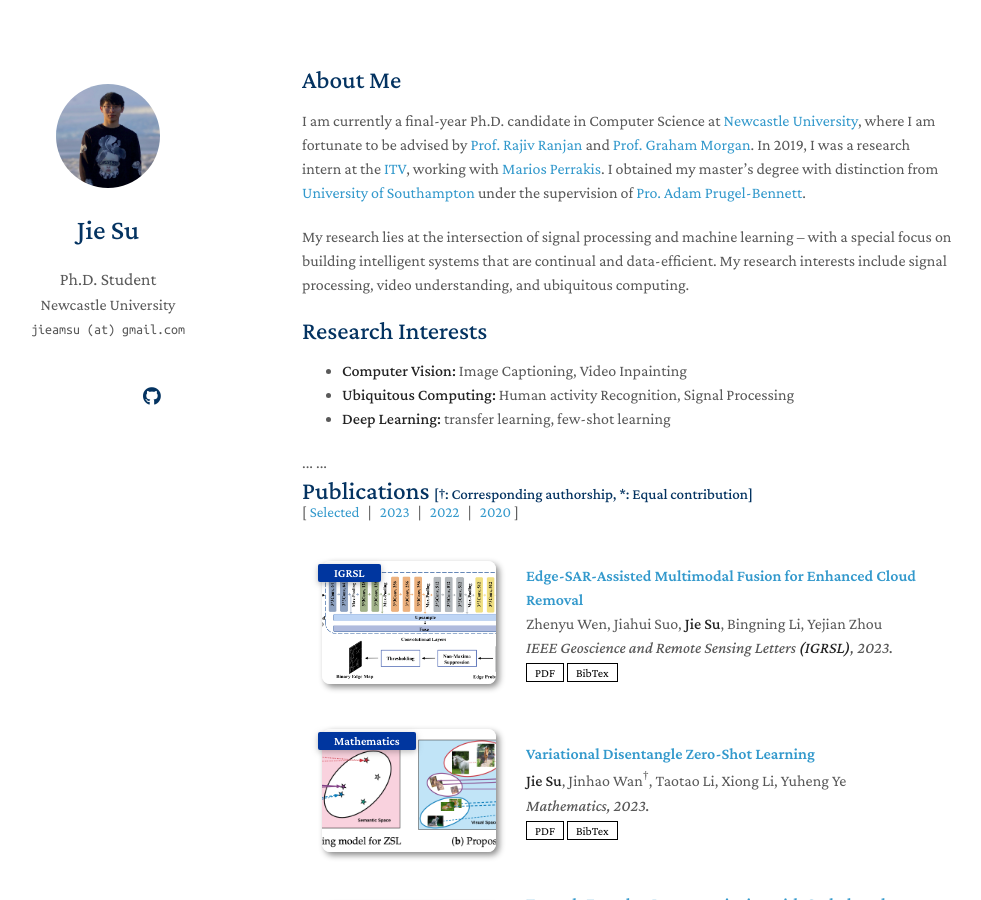
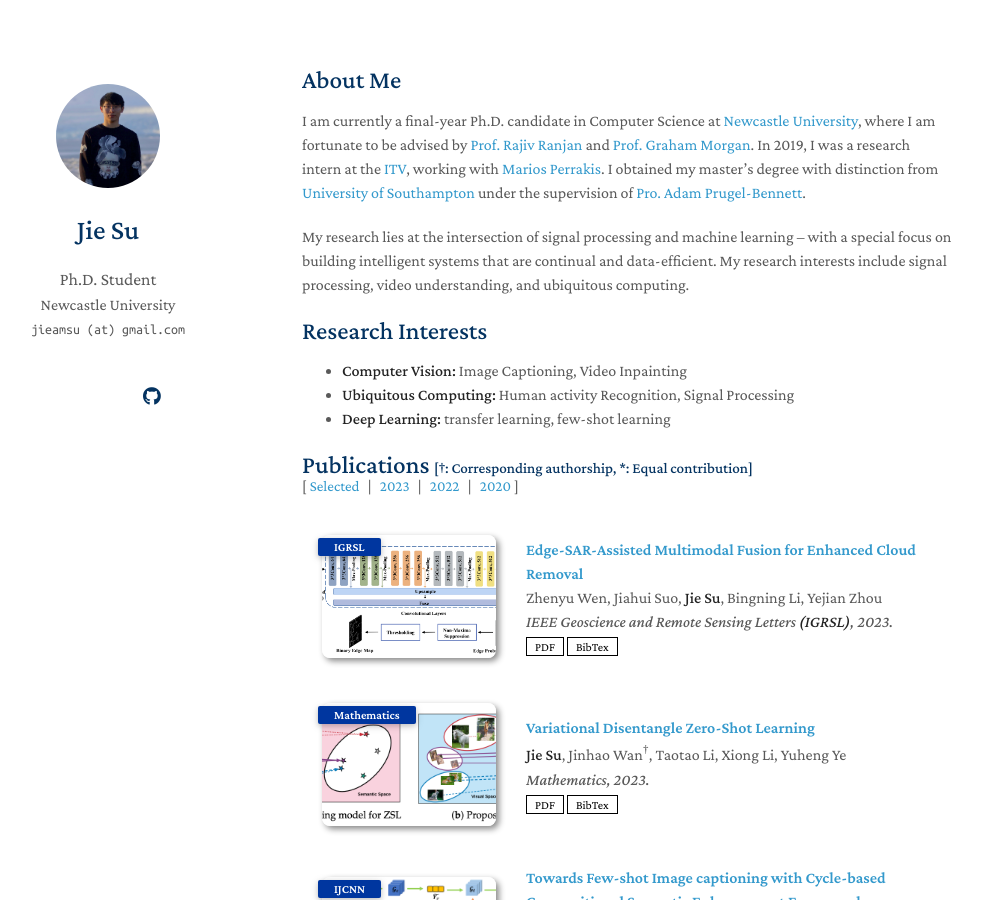
Before and after one commit to Jie-su/Jie-su.github.io, a Jekyll site: the page built from index.md, in a window 1280 px wide and 900 px high. Shown: the whole window, without its empty margins (168-1149 px from the left). Built offline with Jekyll 4.4.1, drawn with Linux system fonts in a browser that asks for light colours; nearby versions of some CDN libraries; a style sheet for code colours, icons or effects is not loaded; our own code applies the rules of GitHub Pages for plain Markdown files.

Commit message:
update new paper

```diff
--- a/_includes/publications.md
+++ b/_includes/publications.md
@@ -1,9 +1,6 @@
-<head>
-    ...
-    <script src="https://code.jquery.com/jquery-3.6.0.min.js"></script>
-    <script src="assets/js/filter.js"></script>
-    ...
-</head>
+<script src="https://code.jquery.com/jquery-3.6.0.min.js"></script>
+<script src="assets/js/filter.js"></script>
+
 
 <h2 id="publications" style="margin: 2px 0px -15px;">Publications <temp style="font-size:15px;">[†: Corresponding authorship, *: Equal contribution]</temp></h2>
 
```
